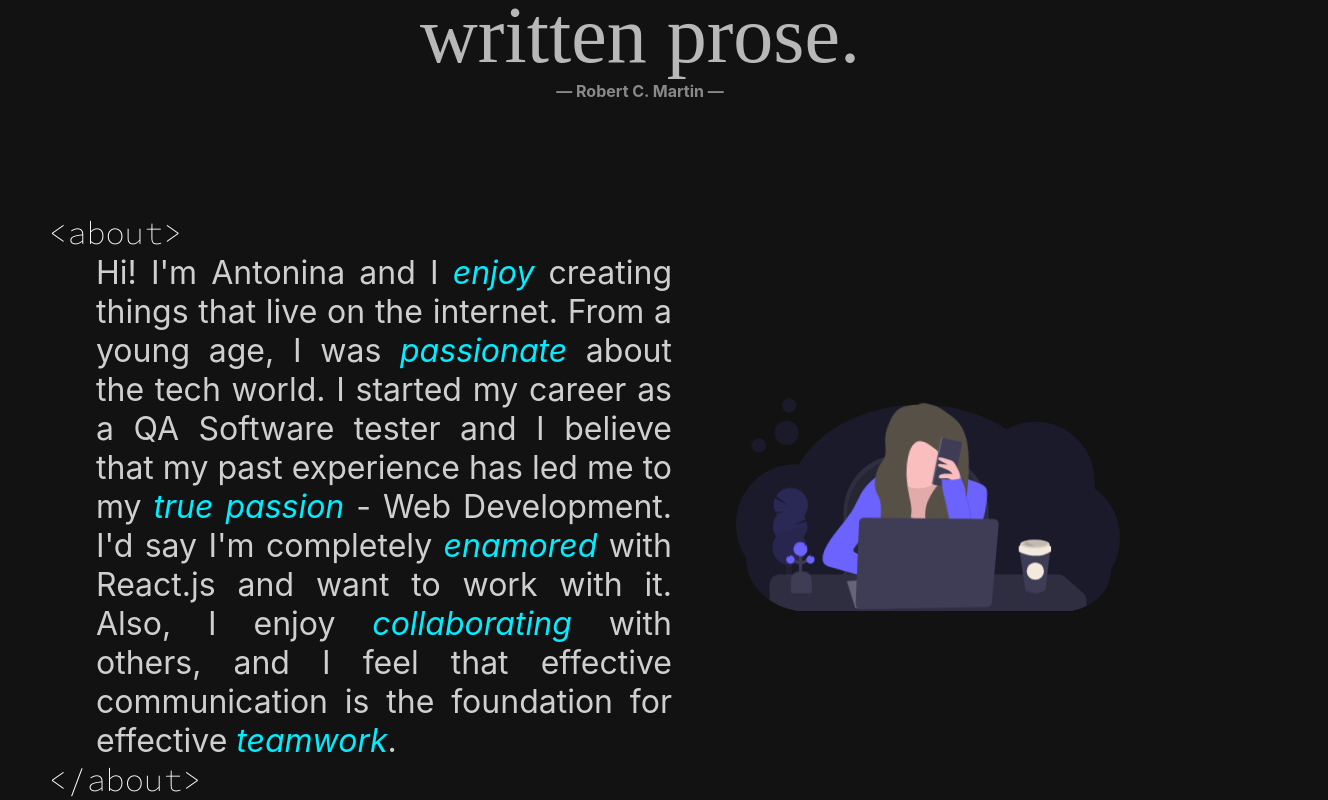
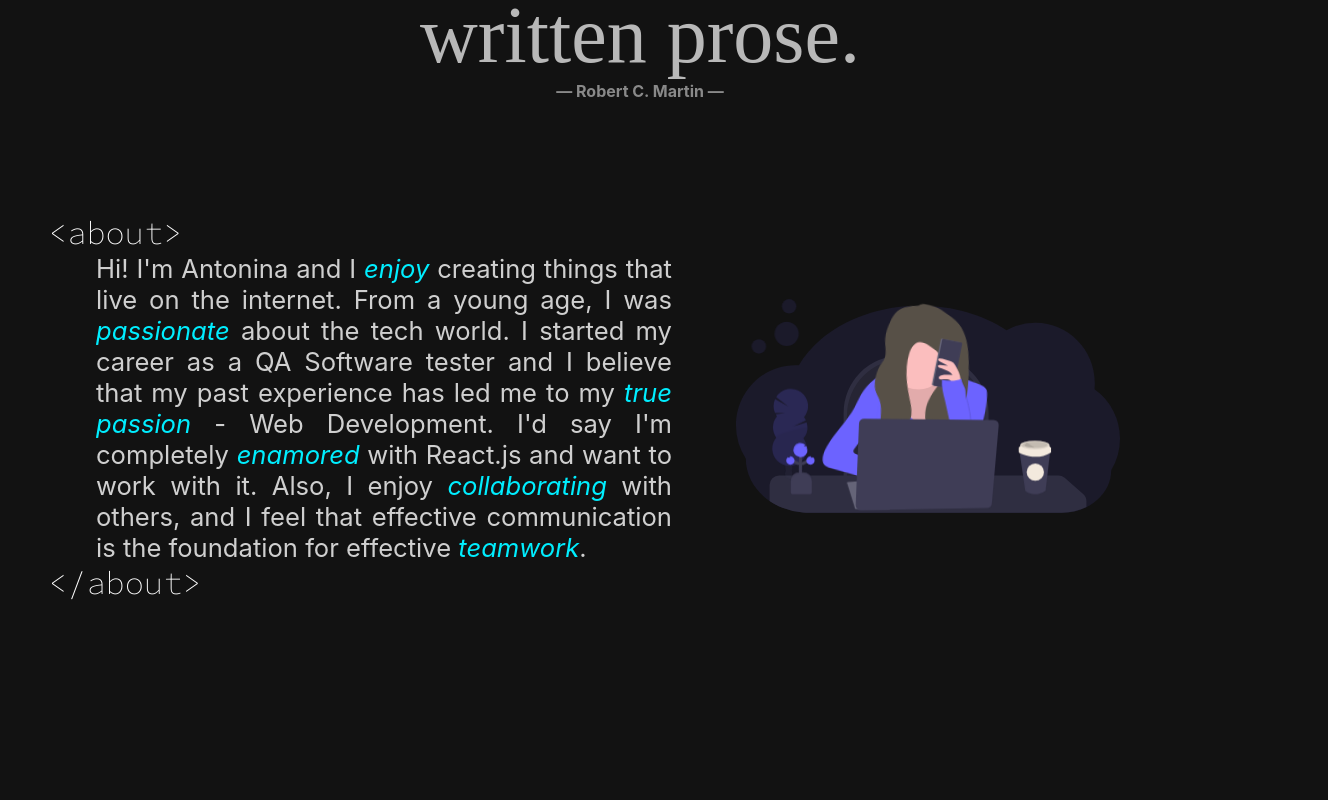
Before and after one commit to achichikalova/portfolio, a React (Create React App) app: page / in a window 1280 px wide. Shown: the part 2496-3296 px from the top of the page, 1328 px wide, since content can reach past the window. After the commit the page ends 3099 px from the top, so only its background shows below. Built offline with nearby package versions, Linux system fonts and the light colour scheme; a web font is replaced by a local one.

Commit message:
fix styles

```diff
--- a/src/components/About.scss
+++ b/src/components/About.scss
@@ -6,7 +6,6 @@ $primary: #00eeff;
   justify-content: center;
   align-items: flex-start;
   margin-left: 3rem;
-  width: 100%;
   color: #fff;
 
   .description {
@@ -17,12 +16,11 @@ $primary: #00eeff;
     margin-left: 3rem;
 
     p {
-      font-size: clamp(1.2rem, 2rem, 3rem);
+      font-size: clamp(1.2rem, 1.6rem, 2rem);
       color: rgba(255, 255, 255, 0.8);
       width: 50vw;
       padding-right: 4rem;
       text-align: justify;
-      width: 50vw;
 
       em {
         color: $primary;
--- a/src/components/Project.scss
+++ b/src/components/Project.scss
@@ -41,7 +41,7 @@
     }
 
     img {
-      max-width: clamp(450px, 500px, 600px);
+      max-width: clamp(500px, 700px, 800px);
       height: auto;
       position: absolute;
       left: -100px;
```
